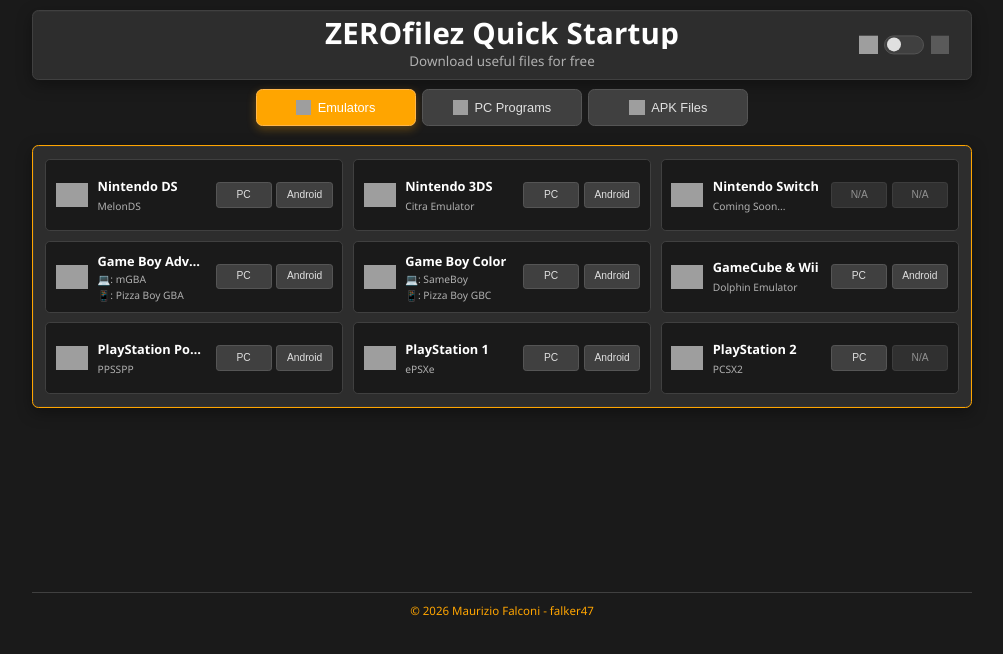
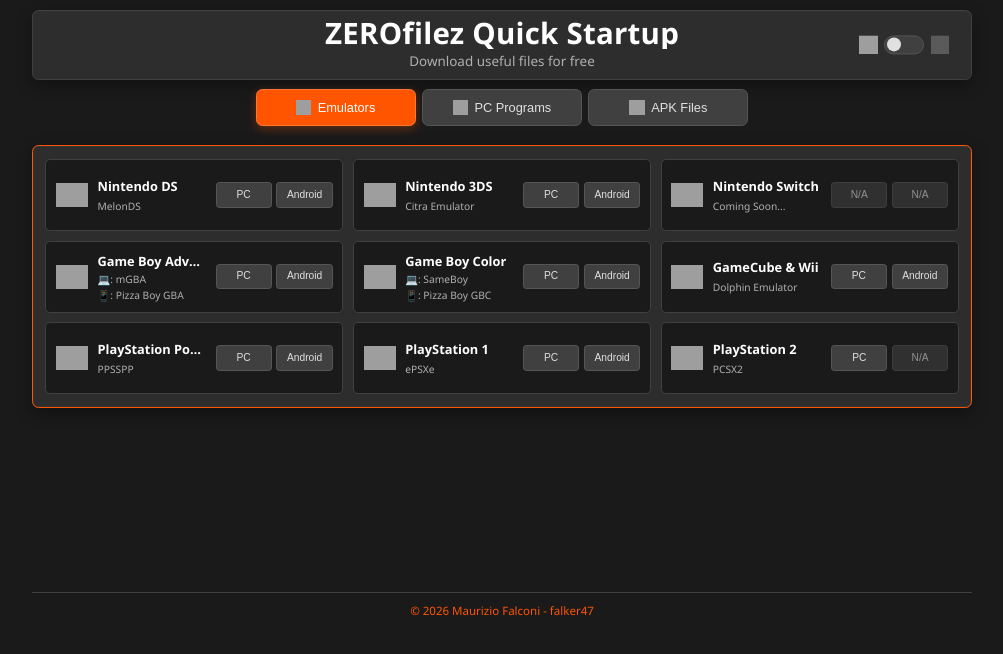
Before and after one commit to falker47/ZEROfilez, a plain HTML site: page index.html in a window 1280 px wide. Shown: the whole page, without its empty margins (138-1141 px from the left). Drawn offline with Linux system fonts and the light colour scheme; grey boxes are pictures that could not be loaded.

Commit message:
new color

```diff
--- a/css/variables.css
+++ b/css/variables.css
@@ -4,9 +4,9 @@
   --filelist-height-mobile: 200px;
 
   /* --- Primitives --- */
-  --orange-500: #ffa500;
-  --orange-400: #ffb74d;
-  --orange-600: #cc8400;
+  --orange-500: #ff5500;
+  --orange-400: #ff7733;
+  --orange-600: #cc4400;
 
   --gray-900: #1a1a1a; /* Darkest (Body, Card, Inputs) */
   --gray-850: #222222; /* Hover on darkest */
@@ -27,8 +27,8 @@
   --accent-color: var(--orange-500);
   --accent-hover: var(--orange-400);
   --accent-active: var(--orange-600);
-  --accent-shadow: rgba(255, 165, 0, 0.3);
-  --accent-shadow-hover: rgba(255, 165, 0, 0.1);
+  --accent-shadow: rgba(255, 85, 0, 0.3);
+  --accent-shadow-hover: rgba(255, 85, 0, 0.1);
 
   /* Backgrounds */
   --bg-base:      var(--gray-900);
```
